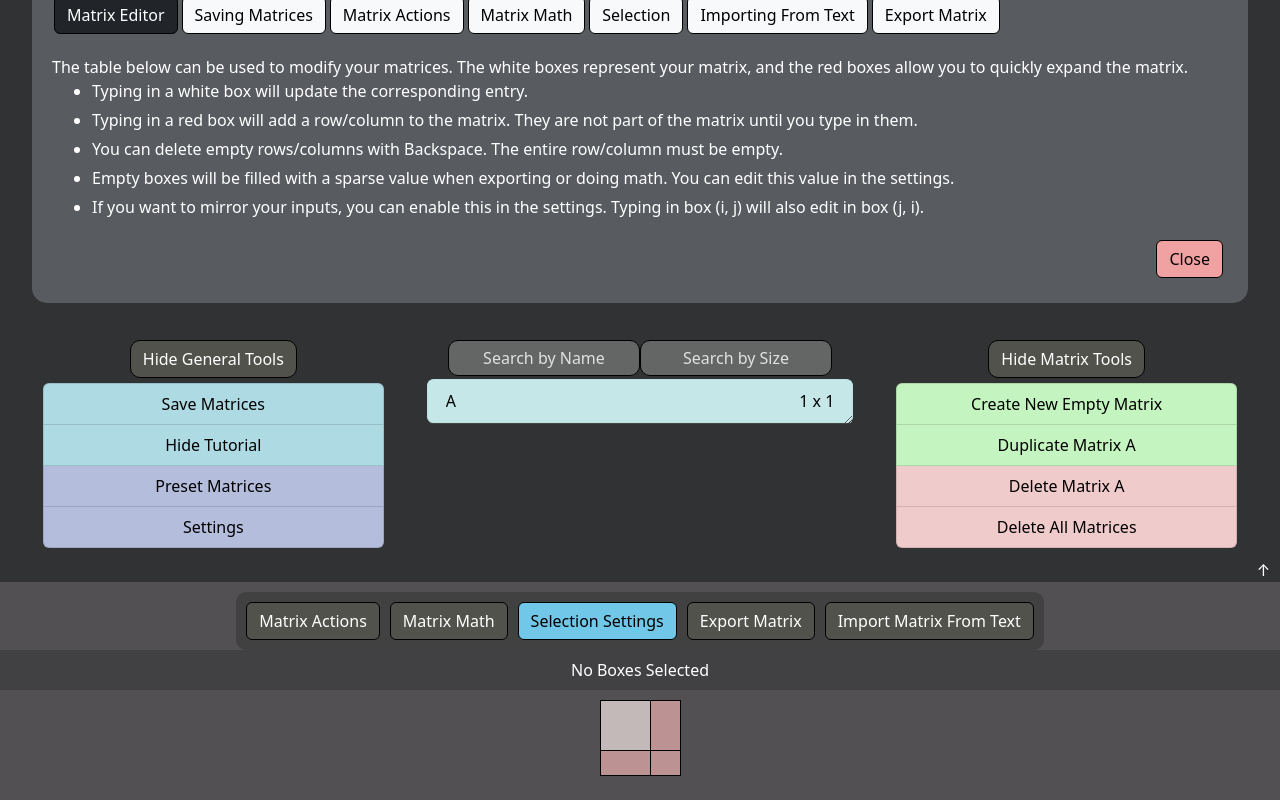
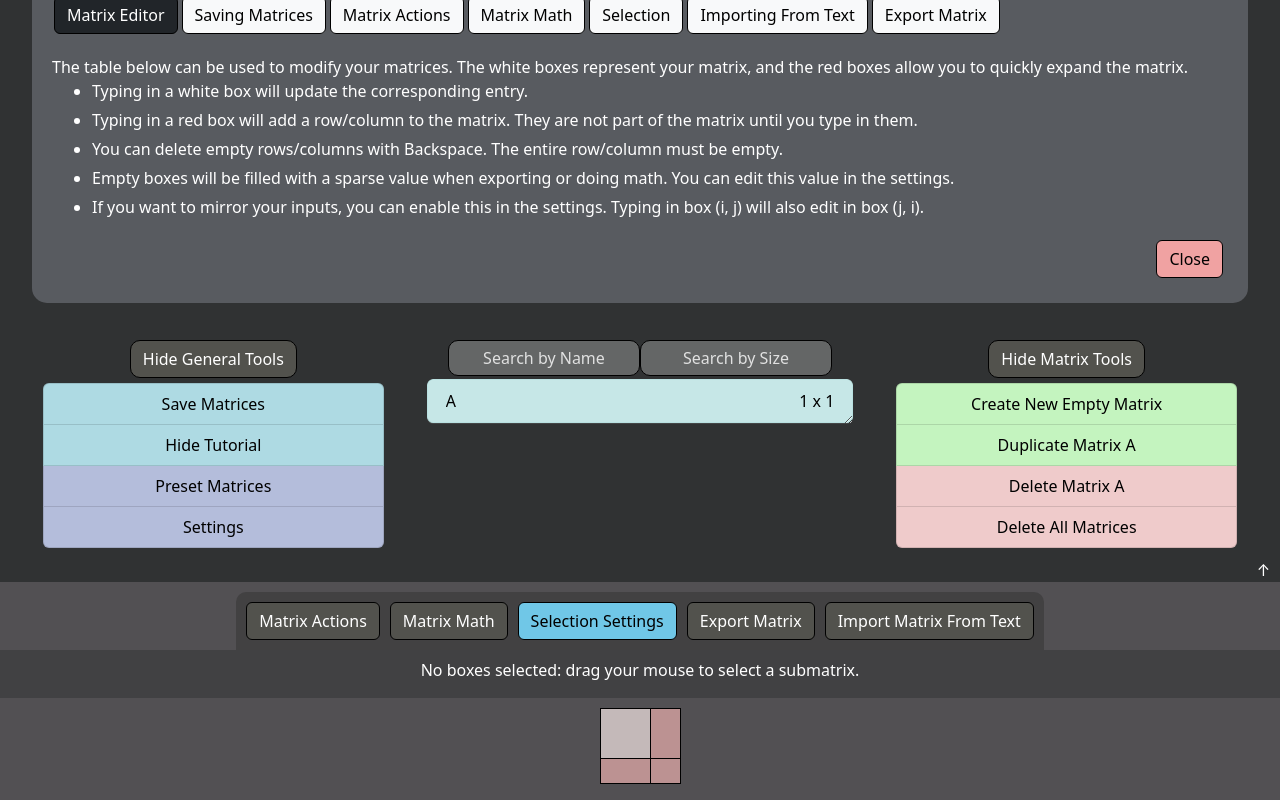
Before and after one commit to andrewctam/matrix-gen, a Next.js app in the folder frontend/: page / in a window 1280 px wide. Both pictures are taken after a click on the button "Selection Settings". Shown: the part 261-1061 px from the top of the page. Built offline with nearby package versions, Linux system fonts and the light colour scheme.

Commit message:
CSS Update

```diff
--- a/frontend/components/editor/MatrixEditor.js
+++ b/frontend/components/editor/MatrixEditor.js
@@ -112,7 +112,7 @@ const MatrixEditor = (props) => {
 
     return (
     <div className = {styles.matrixEditor} onMouseUp = {() => {if (mouseDown) setMouseDown(false)}} >
-        <div className = {styles.optionsBar}>
+        <div className = {styles.optionsBar + " " + ((showActions || showMath || showSelectionMenu || showExport || showImport) ? styles.flatBottom : "")}>
             <ToggleButton
                 name = "Matrix Actions"
                 active = {showActions}
--- a/frontend/components/editor/MatrixEditor.module.css
+++ b/frontend/components/editor/MatrixEditor.module.css
@@ -9,8 +9,12 @@
   width: fit-content;
   padding: 5px;
   background-color: rgba(50, 50, 50, 0.5);
+  margin-top: 10px;
   border-radius: 10px;
-  margin-top: 10px;
+}
+
+.flatBottom {
+  border-radius: 10px 10px 0px 0px;
 }
 
 .bigMatrixInfo {
--- a/frontend/components/editor/matrixTools/MatrixActions.module.css
+++ b/frontend/components/editor/matrixTools/MatrixActions.module.css
@@ -3,5 +3,5 @@
     padding: 10px;
     background-color: rgba(48, 50, 51, 0.49);
     --bs-gutter-x: 0px;
-
-  }
+    text-align: center;
+}
--- a/frontend/components/editor/matrixTools/MatrixExport.module.css
+++ b/frontend/components/editor/matrixTools/MatrixExport.module.css
@@ -3,6 +3,7 @@
   padding: 10px;
   background-color: rgba(48, 50, 51, 0.49);
   --bs-gutter-x: 0px;
+  text-align: center;
 }
 
 .exportTextArea {
--- a/frontend/components/editor/matrixTools/SelectionMenu.js
+++ b/frontend/components/editor/matrixTools/SelectionMenu.js
@@ -47,7 +47,7 @@ const SelectionMenu = (props) => {
     var generatedName = props.generateUniqueName();
 
     return <div className = {styles.selectionSettingsContainer}>
-        {props.boxesSelected["quadrant"] === -1 ? <div>No Boxes Selected</div>
+        {props.boxesSelected["quadrant"] === -1 ? <div>No boxes selected: drag your mouse to select a submatrix.</div>
         : <div>
             <div>
                 {"Selection Size: " +
--- a/frontend/components/editor/matrixTools/SelectionMenu.module.css
+++ b/frontend/components/editor/matrixTools/SelectionMenu.module.css
@@ -5,7 +5,7 @@
     text-align: center;
     --bs-gutter-x: 0px;
     padding: 1vh;
-
+    padding-bottom: 2vh;
   }
 
 .editSelectedInput {
--- a/frontend/components/editor/matrixTools/TextImport.module.css
+++ b/frontend/components/editor/matrixTools/TextImport.module.css
@@ -6,6 +6,9 @@
     background-color: rgba(48, 50, 51, 0.49);
     color: white;
     --bs-gutter-x: 0px;
+
+    text-align: center;
+
 
 }
 
```
